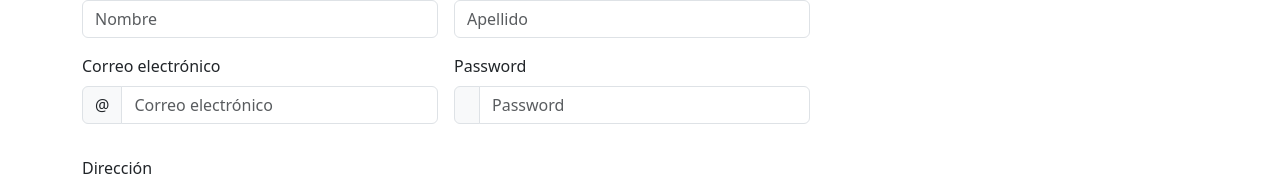
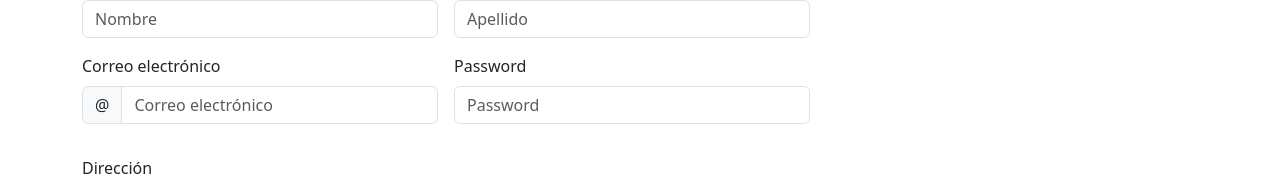
Before and after one commit to BiancaReset/FRONTEND-LUKABI, a React app: page /registro in a window 1280 px wide. Shown: the part 435-611 px from the top of the page. Built offline with nearby package versions, Linux system fonts and the light colour scheme.

Commit message:
regitro con funciones

```diff
--- a/src/js/pages/Registro.jsx
+++ b/src/js/pages/Registro.jsx
@@ -116,7 +116,6 @@ const Registro = () => {
                                             Password
                                         </label>
                                         <div className="input-group has-validation">
-                                            <span className="input-group-text"></span>
                                             <input
                                                 type="password"
                                                 className="form-control"
```
